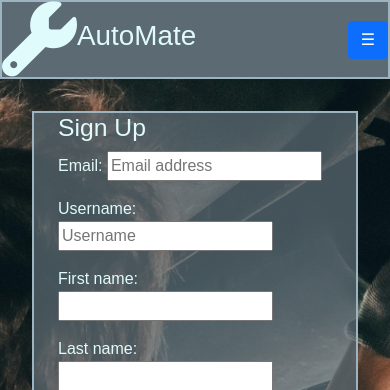
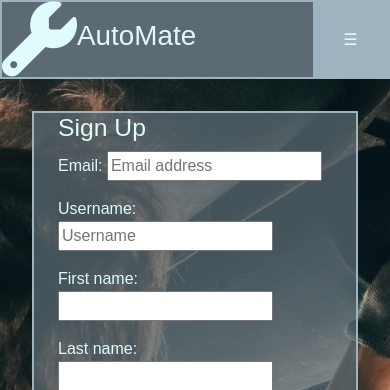
Before and after one commit to mikesealey/ci_pp3, a Django app: page /accounts/signup/ in a window 390 px wide. Shown: the top 390 px of the page. Run offline with Django 4.2, Linux system fonts and the light colour scheme; some libraries are stand-ins or nearby versions.

Commit message:
styles mobile nav button

```diff
--- a/static/css/style.css
+++ b/static/css/style.css
@@ -142,6 +142,13 @@ nav ul li {
 
 #hamburger-button {
     display: none;
+    width: 75px;
+    height: 75px;
+    background-color: #9DB4C0;
+    border-radius: 0;
+    border: none;
+    color: #E0FBFC;
+
 }
 
 @media (max-width: 766px) {
@@ -149,10 +156,6 @@ nav ul li {
         display: flex;
         flex-direction: column;
         align-items: center;
-    }
-
-    #left-block {
-        /* margin: 5px 0 10px 0; */
     }
 
     #hamburger-button {
```
